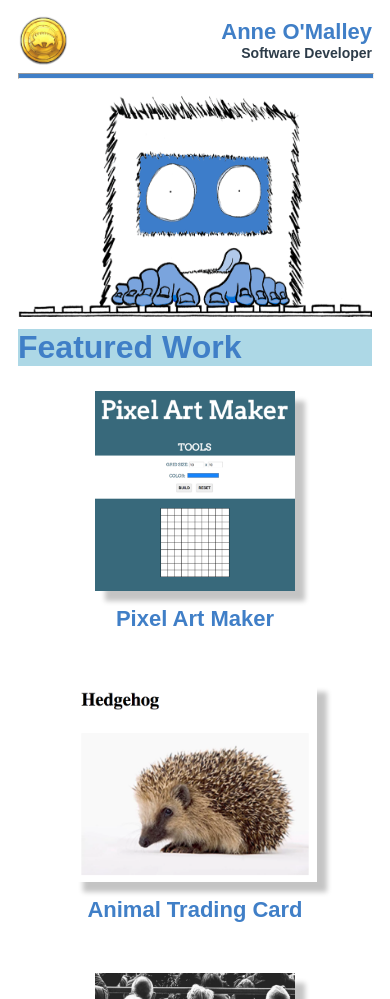
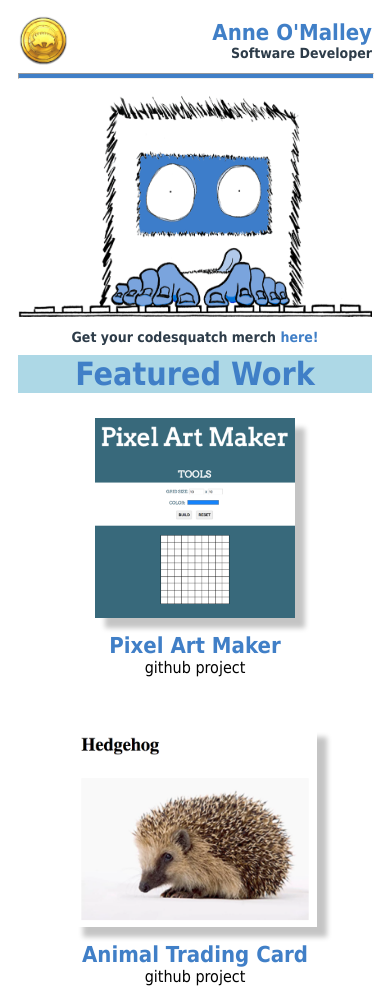
Before and after one commit to pepper-seattle/grow-with-google, a plain HTML site: page portfolio/index.html in a window 390 px wide. Shown: the top 999 px of the page. Drawn offline with Linux system fonts and the light colour scheme.

Commit message:
"Final" additions and adjustments to css

```diff
--- a/portfolio/index.html
+++ b/portfolio/index.html
@@ -18,22 +18,28 @@
 
     <div class="mainImage">
       <img src="./codesquatch.png" alt="Codesquatch">
+      <h3>Get your codesquatch merch <a target="_blank" href="https://triplepines.threadless.com/designs/code-squatch/mens/t-shirt?color=asphalt">here!</a></h3>
     </div>
 
-    <h1 class="featuredTitle">Featured Work</h1>
+    <div class="featuredTitle">
+      <h1>Featured Work</h1>
+    </div>
 
     <div class="featuredWork">
         <div class="card">
           <img src="./pixel-art-maker.png" alt="Pixel Art Maker">
           <h2 class="cardTitle">Pixel Art Maker</h2>
+          <a target="_blank" href="https://github.com/pepper-seattle/grow-with-google/tree/master/projects/pixel-art-maker">github project</a>
         </div>
         <div class="card">
           <img src="./hedgehog.png" alt="Trading Card">
           <h2 class="cardTitle">Animal Trading Card</h2>
+          <a target="_blank" href="https://github.com/pepper-seattle/grow-with-google/tree/master/projects/animal-card">github project</a>
         </div>
         <div class="card">
           <img src="./drum-kit.png" alt="Drum Kit">
           <h2 class="cardTitle">Drum Hero</h2>
+          <a target="_blank" href="https://github.com/pepper-seattle/grow-with-google/tree/master/projects/drum-kit">github project</a>
         </div>
     </div>
   </body>
--- a/portfolio/style.css
+++ b/portfolio/style.css
@@ -1,6 +1,6 @@
 body {
   padding: 0 10px;
-  font-family: "Avant Garde", Arial, sans-serif;
+  font-family: Avenir, Tahoma, sans-serif;
 }
 
 hr {
@@ -17,6 +17,15 @@ h1, h2 {
 h3 {
   margin: 0;
   color: #2d3c49;
+}
+
+a {
+  color: #000;
+  text-decoration: none;
+}
+
+a:hover {
+  color: #407FC7;
 }
 
 .titleHeader {
@@ -44,6 +53,14 @@ h3 {
 
 .mainImage {
   text-align: center;
+  margin-bottom: 10px;
+}
+
+.mainImage a {
+  color: #407FC7;
+}
+.mainImage a:hover {
+  color: #13d3c3;
 }
 
 .mainImage img {
@@ -53,6 +70,10 @@ h3 {
 
 .featuredTitle {
   background: lightblue;
+}
+
+.featuredTitle h1 {
+  margin-left: 10px;
 }
 
 .featuredWork {
@@ -81,27 +102,28 @@ h3 {
   margin-top: 15px;
 }
 
-@media (max-width: 600px) {
-  .featuredTitle {
-    justify-content: center;
-  }
-}
-
-@media (max-width: 876px) {
-  .name h1 {
-    font-size: 22px;
-  }
+@media (max-width: 635px) {
   h2 {
     font-size: 22px;
   }
   h3 {
     font-size: 14px;
   }
-  .featuredWork {
-    display: flex;
-    flex-wrap: wrap;
+  .featuredTitle h1 {
+    text-align: center;
+    margin: 0 auto;
+  }
+  .name h1 {
+    font-size: 22px;
   }
   .shield {
     max-width: 50px;
   }
 }
+
+@media (max-width: 876px) {
+  .featuredWork {
+    display: flex;
+    flex-wrap: wrap;
+  }
+}
```
